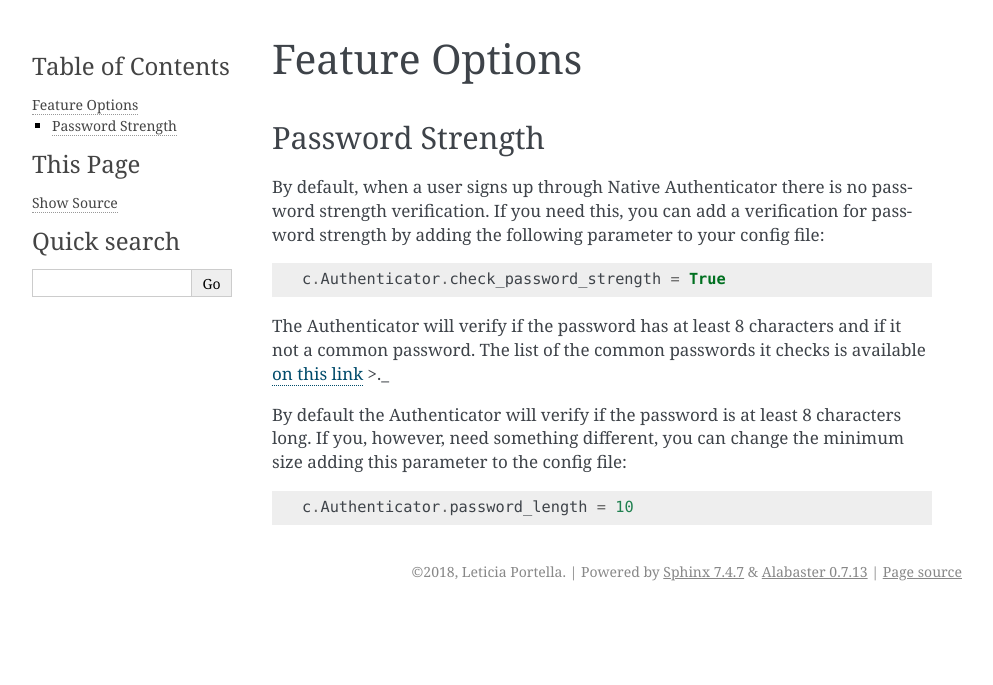
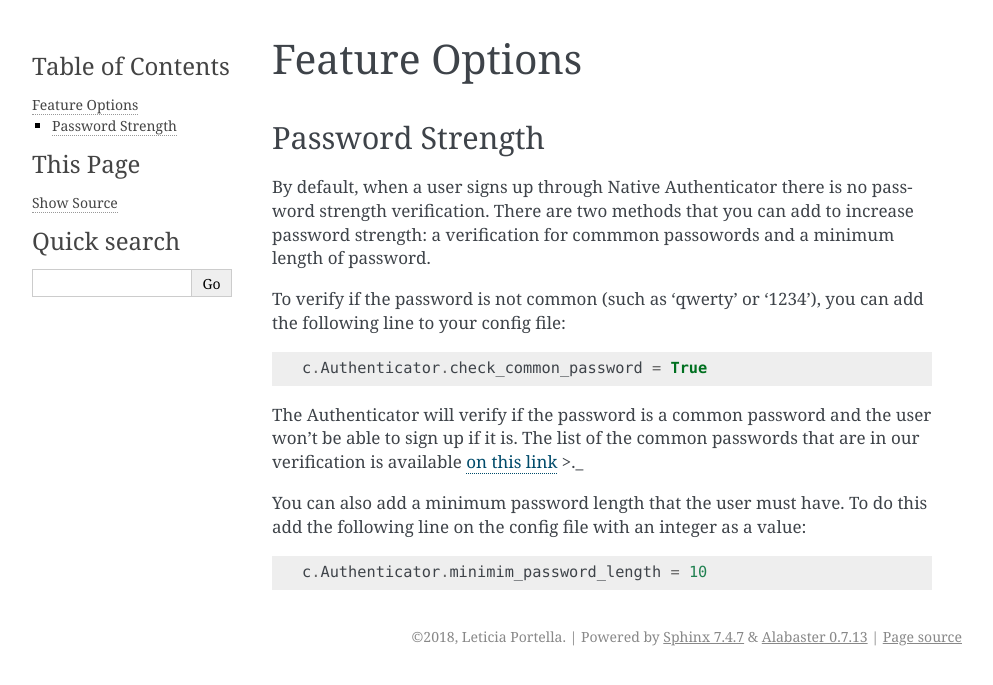
Before and after one commit to jupyterhub/nativeauthenticator, a Sphinx documentation site: the page built from docs/options.rst, in a window 1280 px wide. Shown: the top 685 px of the page, without its empty margins (148-1141 px from the left). Built offline with Sphinx 7.4.7, drawn with Linux system fonts in a browser that asks for light colours.

Commit message:
Split pw strength check in two distinct options

```diff
--- a/docs/options.rst
+++ b/docs/options.rst
@@ -4,17 +4,19 @@ Feature Options
 Password Strength
 ----------------
 
-By default, when a user signs up through Native Authenticator there is no password strength verification. If you need this, you can add a verification for password strength by adding the following parameter to your config file:
+By default, when a user signs up through Native Authenticator there is no password strength verification. There are two methods that you can add to increase password strength: a verification for commmon passowords and a minimum length of password.
+
+To verify if the password is not common (such as 'qwerty' or '1234'), you can add the following line to your config file:
 
 .. code-block:: python
 
-    c.Authenticator.check_password_strength = True
+    c.Authenticator.check_common_password = True
 
-The Authenticator will verify if the password has at least 8 characters and if it not a common password. The list of the common passwords it checks is available `on this link <https://github.com/danielmiessler/SecLists/blob/master/Passwords/Common-Credentials/10-million-password-list-top-10000.txt>`_ >._
+The Authenticator will verify if the password is a common password and the user won't be able to sign up if it is. The list of the common passwords that are in our verification is available `on this link <https://github.com/danielmiessler/SecLists/blob/master/Passwords/Common-Credentials/10-million-password-list-top-10000.txt>`_ >._
 
 
-By default the Authenticator will verify if the password is at least 8 characters long. If you, however, need something different, you can change the minimum size adding this parameter to the config file:
+You can also add a minimum password length that the user must have. To do this add the following line on the config file with an integer as a value:
 
 .. code-block:: python
 
-    c.Authenticator.password_length = 10
+    c.Authenticator.minimim_password_length = 10
```
Also changed, not shown: 2 other files.
